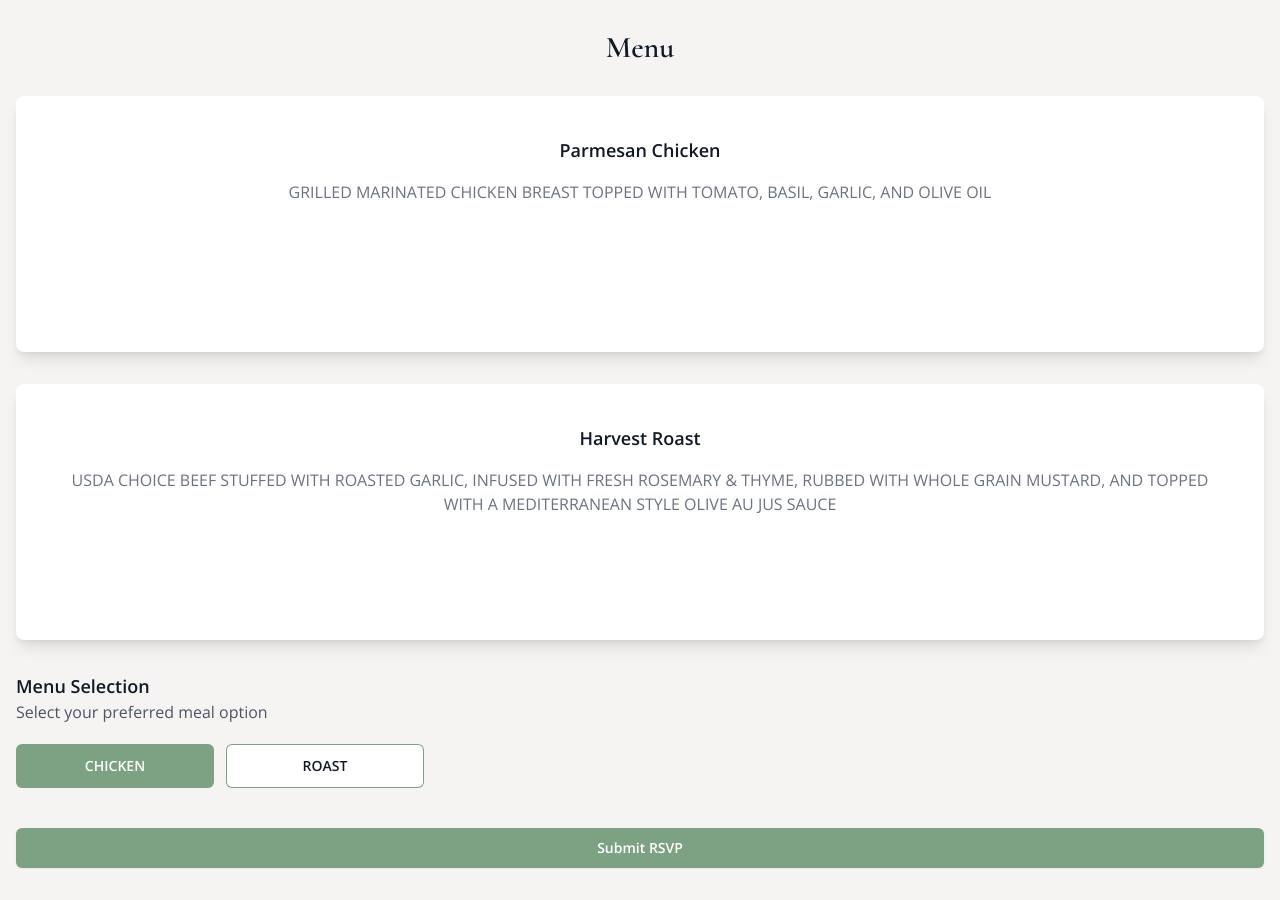
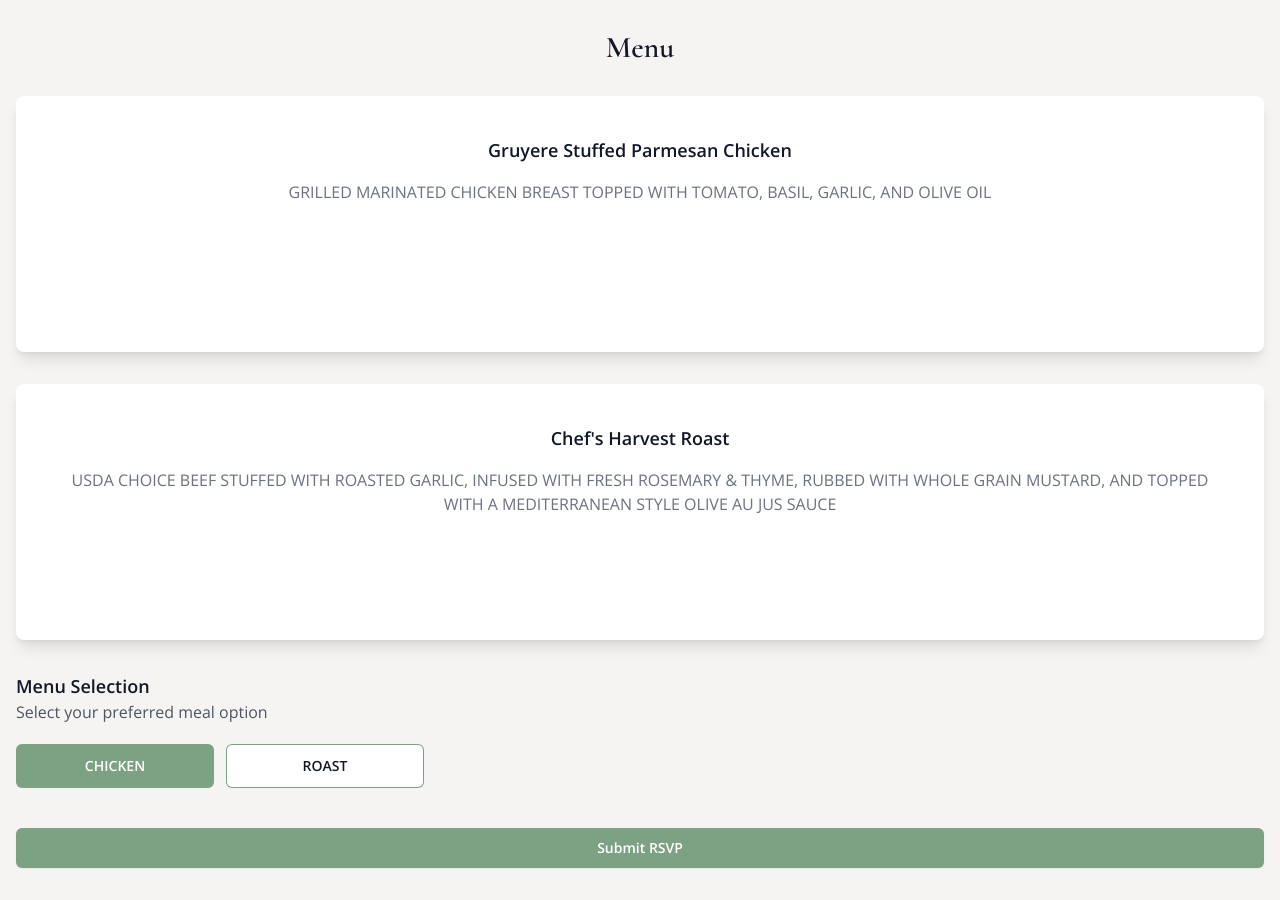
Before and after one commit to lacortes/wedding, a React app: page /rsvp/menu in a window 1280 px wide. Shown: the part 800-1700 px from the top of the page. Built offline with nearby package versions, Linux system fonts and the light colour scheme; a web font is replaced by a local one.

Commit message:
chore: update menu labels
Add more description

```diff
--- a/src/components/rsvp/MenuSelection.jsx
+++ b/src/components/rsvp/MenuSelection.jsx
@@ -17,12 +17,12 @@ const schema = Yup.object({
 const menu = [
     {
         menuId: 1,
-        name: 'Parmesan Chicken',
+        name: 'Gruyere Stuffed Parmesan Chicken',
         description: 'Grilled marinated chicken breast topped with tomato, basil, garlic, and olive oil'
     },
     {
         menuId: 2,
-        name: 'Harvest Roast',
+        name: 'Chef\'s Harvest Roast',
         description: 'USDA Choice beef stuffed with roasted garlic, infused with fresh rosemary & thyme, ' +
             'rubbed with whole grain mustard, and topped with a mediterranean style olive au jus sauce'
     }
```
